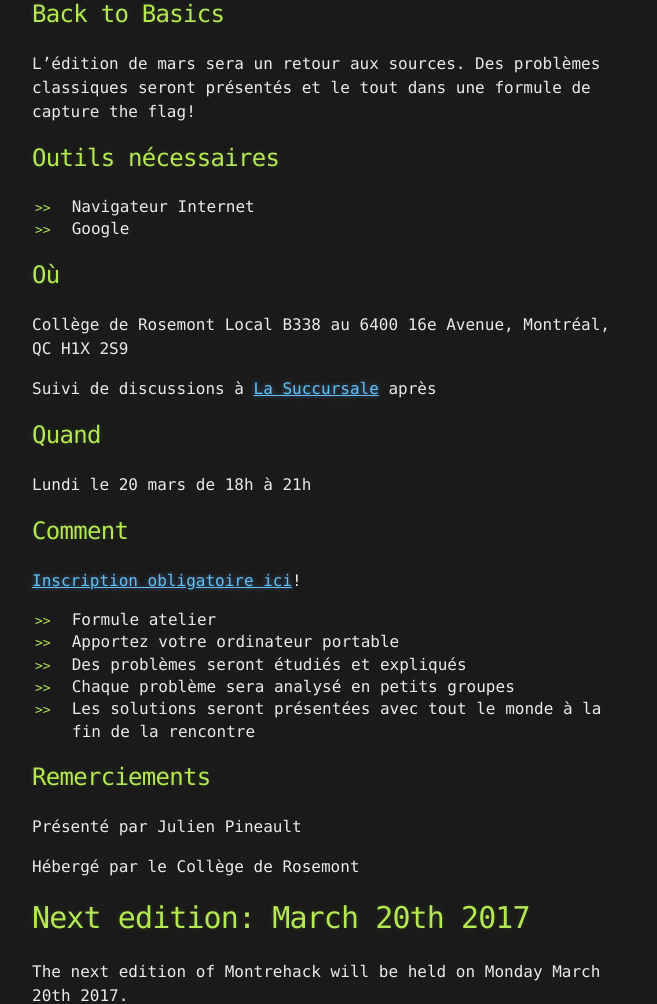
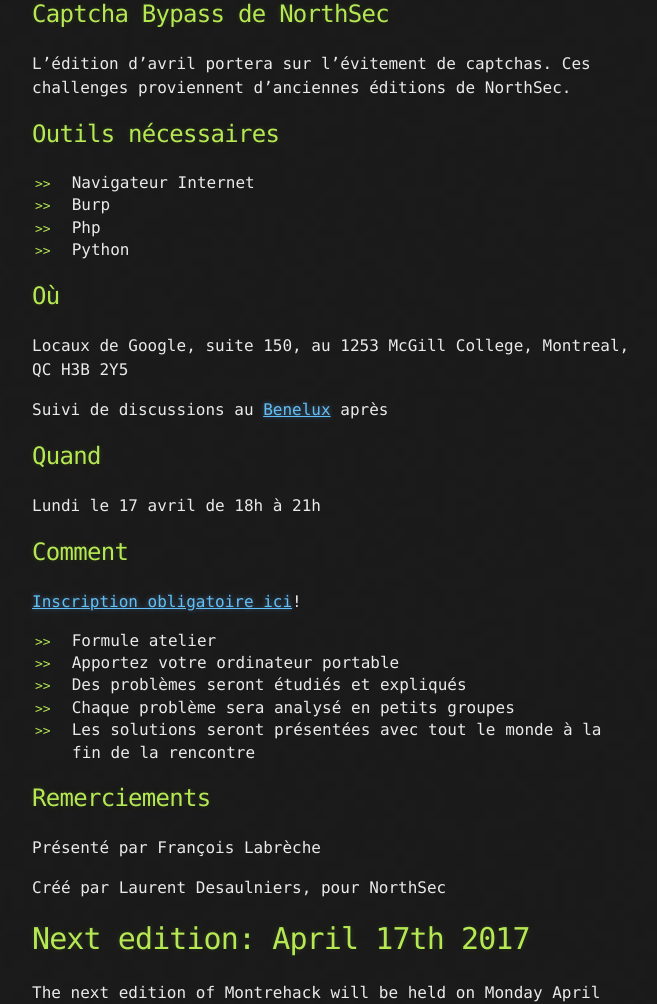
Before and after one commit to montrehack/montrehack.github.com, a Jekyll site: the page built from index.md, in a window 1280 px wide and 1400 px high, scrolled down 667 px. Shown: the part 260-1264 px from the top of the window, without its empty margins (308-965 px from the left). Built offline with Jekyll 4.4.1, drawn with Linux system fonts in a browser that asks for light colours; comment, search, counter and statistics services are not loaded; some of the changed text lies outside the part shown; grey boxes are pictures that could not be loaded.

Commit message:
Made the home page for the april 2017 workshop

```diff
--- a/index.md
+++ b/index.md
@@ -3,36 +3,38 @@ layout: default
 title: MontréHack
 ---
 
-# Prochaine édition: Lundi le 20 mars 2017
+# Prochaine édition: Lundi le 17 avril 2017
 [English version](#english)
 
-La prochaine édition de Montréhack aura lieu lundi le 20 mars 2017.
+La prochaine édition de Montréhack aura lieu lundi le 17 avril 2017.
 
-![Hide the Pain Harold](http://i.imgur.com/qL7xRVZ.png)
+![Terminator captcha](http://i3.kym-cdn.com/photos/images/original/001/236/187/b11.jpg)
 
-## Back to Basics
+## Captcha Bypass de NorthSec
 
-L'édition de mars sera un retour aux sources. Des problèmes classiques seront
-présentés et le tout dans une formule de capture the flag!
+L'édition d'avril portera sur l'évitement de captchas. Ces challenges proviennent
+d'anciennes éditions de NorthSec.
 
 ## Outils nécessaires
 
 * Navigateur Internet
-* Google
+* Burp
+* Php
+* Python
 
 ## Où
 
-Collège de Rosemont Local B338 au 6400 16e Avenue, Montréal, QC H1X 2S9
+Locaux de Google, suite 150, au 1253 McGill College, Montreal, QC H3B 2Y5
 
-Suivi de discussions à [La Succursale](http://lasuccursale.com/) après
+Suivi de discussions au [Benelux](http://brasseriebenelux.com/sherbrooke) après
 
 ## Quand
 
-Lundi le 20 mars de 18h à 21h
+Lundi le 17 avril de 18h à 21h
 
 ## Comment
 
-[Inscription obligatoire ici](https://montrehackrosemont.eventbrite.ca)!
+[Inscription obligatoire ici](https://www.eventbrite.ca/e/montrehack-avril-april-captcha-bypass-from-northsec-tickets-33469201282)!
 
 * Formule atelier
 * Apportez votre ordinateur portable
@@ -42,41 +44,43 @@ Lundi le 20 mars de 18h à 21h
 
 ## Remerciements
 
-Présenté par Julien Pineault
+Présenté par François Labrèche
 
-Hébergé par le Collège de Rosemont
+Créé par Laurent Desaulniers, pour NorthSec
 
 <a id="english"></a>
 
-# Next edition: March 20th 2017
+# Next edition: April 17th 2017
 
-The next edition of Montrehack will be held on Monday March 20th 2017.
+The next edition of Montrehack will be held on Monday April 17th 2017.
 
-![Hide the Pain Harold](http://i.imgur.com/qL7xRVZ.png)
+![Terminator captcha](http://i3.kym-cdn.com/photos/images/original/001/236/187/b11.jpg)
 
-## Back to Basics
+## Captcha Bypass from Northsec
 
-The March edition will be a return to basics. Classical problems will
-be presented in a capture the flag formula.
+The April edition will consist in various captcha bypasses. Challenges from
+previous Northsec editions will be presented.
 
 ## Needed Tools
 
 * Web Browser
-* Google
+* Burp
+* Php
+* Python
 
 ## Where
 
-Collège de Rosemont Room B338 at 6400 16e Avenue, Montréal, QC H1X 2S9
+Google offices, suite 150, at 1253 McGill College, Montreal, QC H3B 2Y5
 
-Followed by discussions at [La Succursale](http://lasuccursale.com/) afterwards
+Followed by discussions at [Benelux](http://brasseriebenelux.com/sherbrooke) afterwards
 
 ## When
 
-Monday March 20th from 6pm to 9pm
+Monday April 17th from 6pm to 9pm
 
 ## How
 
-Mandatory [registration here](https://montrehackrosemont.eventbrite.ca)!
+Mandatory [registration here](https://www.eventbrite.ca/e/montrehack-avril-april-captcha-bypass-from-northsec-tickets-33469201282)!
 
 * Workshop style
 * Bring your own laptop
@@ -86,9 +90,9 @@ Mandatory [registration here](https://montrehackrosemont.eventbrite.ca)!
 
 ## Credits
 
-Presented by: Julien Pineault
+Presented by: François Labrèche
 
-Hosted by College de Rosemont
+Created by Laurent Desaulniers, for Northsec
 
 <hr/>
 
@@ -97,4 +101,4 @@ Hosted by College de Rosemont
 <hr/>
 ### Sponsors // Partenaires
 
-[![La Succursale](/images/sponsor_succursale.jpg)](http://lasuccursale.com/)
+[![Benelux](/images/benelux.png)](http://brasseriebenelux.com)
```
